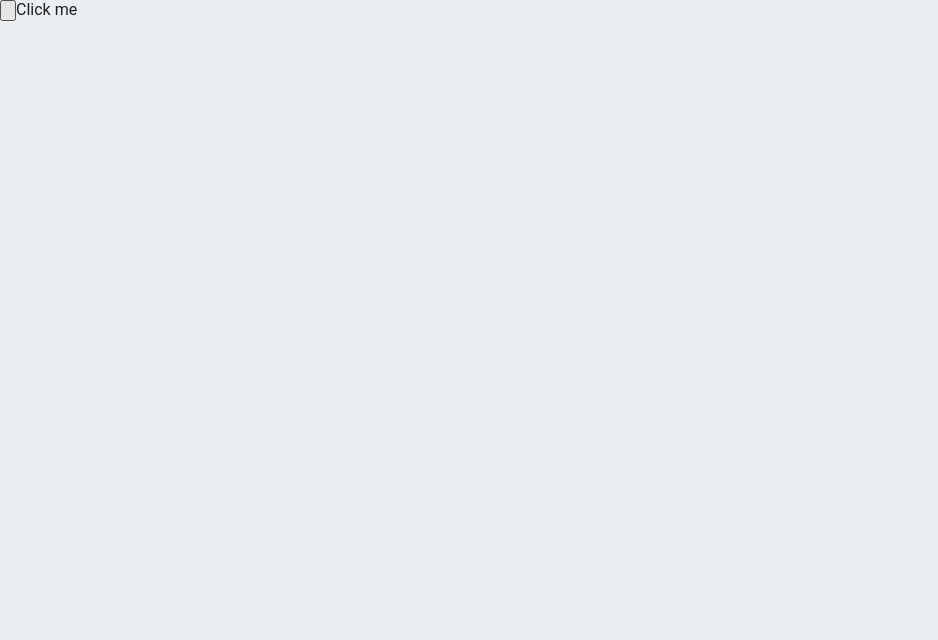
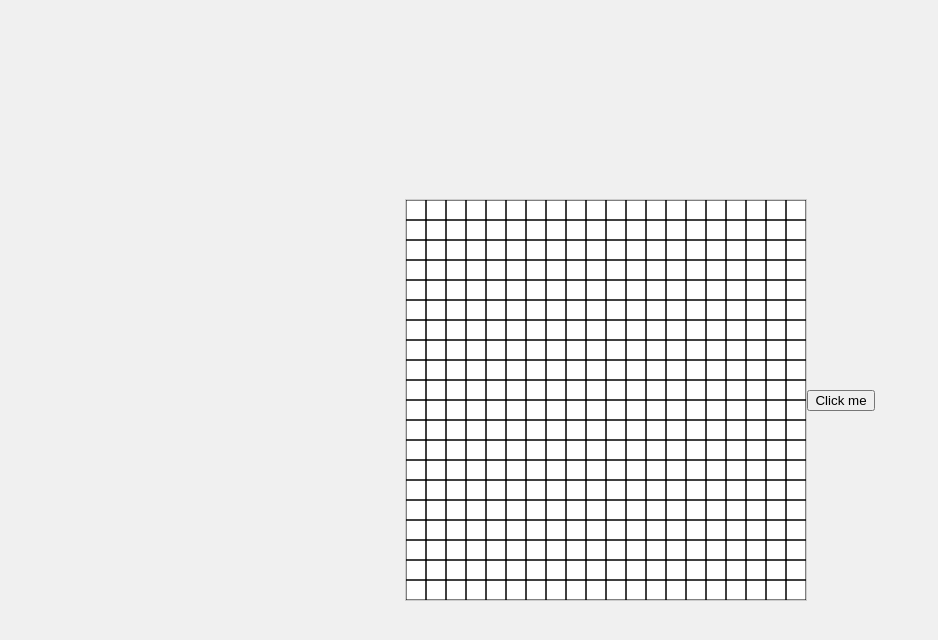
Before and after one commit to danyu/ga-firebase-testing-site, a website: page public/index.html in a window 1280 px wide. Shown: the whole page, without its empty margins (0-938 px from the left). Drawn offline with Linux system fonts and the light colour scheme; some packages are replaced by stand-ins of ours.

Commit message:
Update index.html

```diff
--- a/public/index.html
+++ b/public/index.html
@@ -34,22 +34,37 @@
     </script>
 
     <style media="screen">
-      body { background: #ECEFF1; color: rgba(0,0,0,0.87); font-family: Roboto, Helvetica, Arial, sans-serif; margin: 0; padding: 0; }
-      #message { background: white; max-width: 360px; margin: 100px auto 16px; padding: 32px 24px; border-radius: 3px; }
-      #message h2 { color: #ffa100; font-weight: bold; font-size: 16px; margin: 0 0 8px; }
-      #message h1 { font-size: 22px; font-weight: 300; color: rgba(0,0,0,0.6); margin: 0 0 16px;}
-      #message p { line-height: 140%; margin: 16px 0 24px; font-size: 14px; }
-      #message a { display: block; text-align: center; background: #039be5; text-transform: uppercase; text-decoration: none; color: white; padding: 16px; border-radius: 4px; }
-      #message, #message a { box-shadow: 0 1px 3px rgba(0,0,0,0.12), 0 1px 2px rgba(0,0,0,0.24); }
-      #load { color: rgba(0,0,0,0.4); text-align: center; font-size: 13px; }
-      @media (max-width: 600px) {
-        body, #message { margin-top: 0; background: white; box-shadow: none; }
-        body { border-top: 16px solid #ffa100; }
+      body {
+        display: flex;
+        justify-content: center;
+        align-items: center;
+        height: 100vh;
+        margin: 0;
+        background-color: #f0f0f0;
+      }
+      #myCanvas {
+        background-color: #fff;
+        border: 1px solid #ccc;
       }
     </style>
   </head>
   <body>
-    <input type="button">Click me</input>
+    <canvas id="myCanvas" width="400" height="400"></canvas>
+    <script>
+      const canvas = document.getElementById('myCanvas');
+      const ctx = canvas.getContext('2d');
+      const gridSize = 20; // Number of rows and columns
+      const squareSize = canvas.width / gridSize;
 
+      // Draw the grid
+      for (let i = 0; i < gridSize; i++) {
+        for (let j = 0; j < gridSize; j++) {
+          ctx.strokeRect(i * squareSize, j * squareSize, squareSize, squareSize);
+        }
+      }
+    </script>
+    <div>
+      <input type="button" value="Click me"></input>
+    </div>
   </body>
 </html>
```
